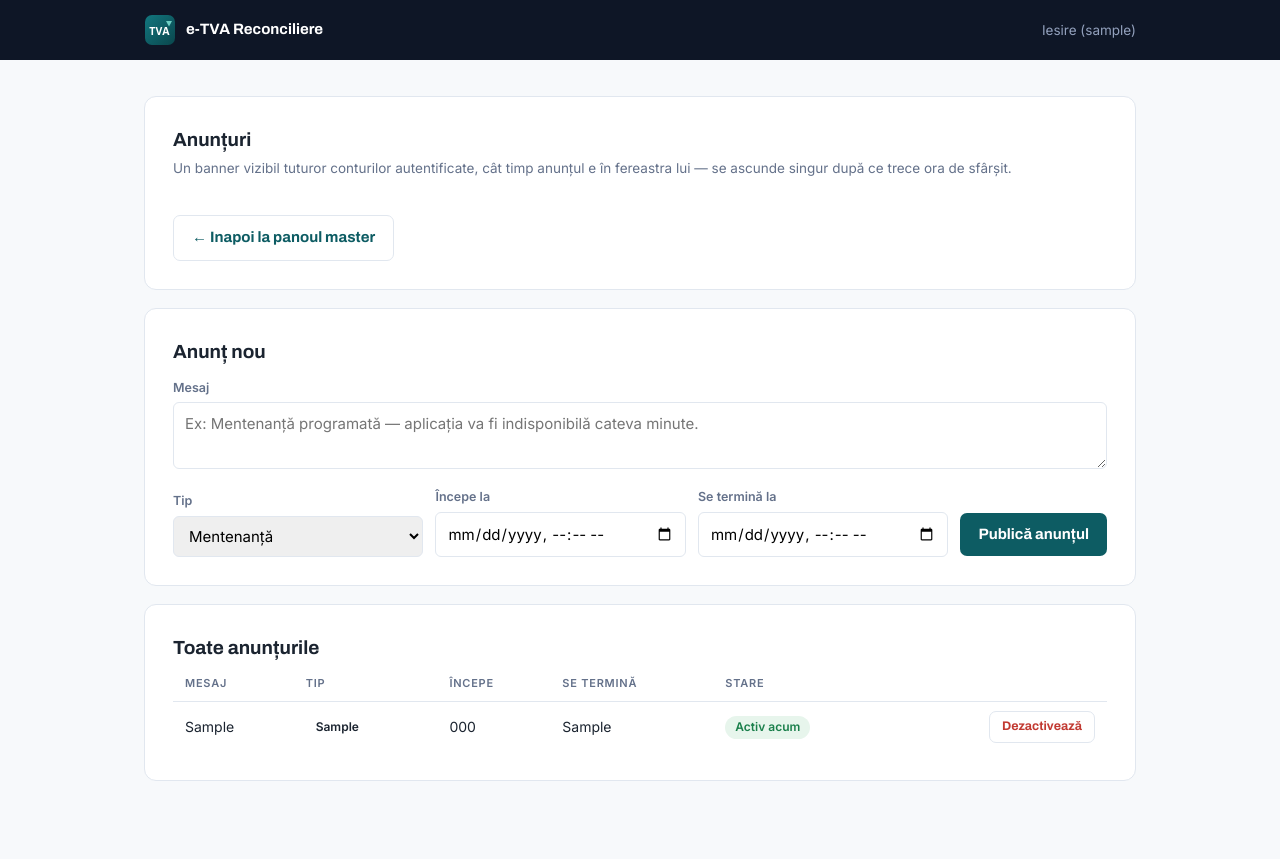
After one commit to JacobFrye091/e-TVA-Reconciliere, a Flask app: page /master/anunturi in a window 1280 px wide. The commit adds this page. Run offline with Flask 3, Linux system fonts and the light colour scheme; the visitor is signed in with stand-in values (Sample User, id 1); tables that the repository leaves empty hold one stand-in row (values such as "Sample post"); parts of the project's set-up code (start-up, migrations or seed data) failed here and were passed over.

Commit message:
Add a production announcements panel to the master dashboard
Master can now publish an announcement (Mentenanta, Incident, Lansare,
or Informativ), scoped to a start/end time window it picks - it shows
as a banner to every authenticated account while active, and hides
itself automatically once the window ends (or immediately, if
deactivated by hand).

- New announcements table (portal/db.py), master-only CRUD at
  /master/anunturi (create, list with computed status, deactivate).
- /api/anunt-activ - the one currently-active announcement (or null),
  polled by the SPA every 5 minutes so a banner posted mid-session
  still shows up without a reload.
- panou.html renders the banner server-side (no extra request); the
  SPA fetches it into a banner bar under the page header.
- Start/end times are taken as the server's own local clock, no
  timezone conversion - the master sets the window on the same machine
  the server runs on, matching how this project's environments work.

```diff
--- a/portal/app.py
+++ b/portal/app.py
@@ -385,7 +385,8 @@ def create_app(data_dir: str) -> Flask:
                                active=active, members=members,
                                subroles=FIRM_SUBROLES,
                                eroare=request.args.get("eroare"),
-                               mesaj=request.args.get("mesaj"))
+                               mesaj=request.args.get("mesaj"),
+                               anunt=_anunt_activ(), anunt_eticheta=ANUNT_ETICHETE)
 
     @app.post("/panou/firme")
     def add_firm():
@@ -642,6 +643,88 @@ def create_app(data_dir: str) -> Flask:
             xml_bytes, mimetype="application/xml",
             headers={"Content-Disposition":
                      f'attachment; filename="istoric_{target["username"]}.xml"'})
+
+    # ---------- master: anunturi in mediul de productie ----------
+    ANUNT_ETICHETE = {
+        pdb.ANUNT_TIP_MENTENANTA: "Mentenanță",
+        pdb.ANUNT_TIP_INCIDENT: "Incident",
+        pdb.ANUNT_TIP_LANSARE: "Lansare",
+        pdb.ANUNT_TIP_INFORMATIV: "Informativ",
+    }
+
+    def _anunt_activ():
+        """Cel mai recent anunt activ chiar acum (in fereastra lui de timp),
+        daca exista - afisat ca banner tuturor utilizatorilor autentificati.
+        Orele sunt luate ca atare (ora locala a serverului), fara conversie
+        de fus orar - masterul seteaza fereastra in ora lui, pe acelasi
+        calculator pe care ruleaza si serverul."""
+        acum = datetime.now().isoformat()
+        return conn.execute(
+            "SELECT * FROM announcements WHERE activ=1 "
+            "AND incepe_la<=? AND se_termina_la>=? "
+            "ORDER BY incepe_la DESC LIMIT 1", (acum, acum)).fetchone()
+
+    @app.get("/master/anunturi")
+    def master_anunturi():
+        user = current_user()
+        if user is None or not user["is_master"]:
+            return redirect(url_for("login"))
+        anunturi = conn.execute(
+            "SELECT * FROM announcements ORDER BY incepe_la DESC").fetchall()
+        return render_template("master_anunturi.html", user=user,
+                               anunturi=anunturi, tipuri=pdb.ANUNT_TIPURI,
+                               etichete=ANUNT_ETICHETE, acum=datetime.now().isoformat(),
+                               eroare=request.args.get("eroare"))
+
+    @app.post("/master/anunturi")
+    def creeaza_anunt():
+        user = current_user()
+        if user is None or not user["is_master"]:
+            return redirect(url_for("login"))
+        mesaj = request.form.get("mesaj", "").strip()
+        tip = request.form.get("tip", "")
+        incepe_la = request.form.get("incepe_la", "")
+        se_termina_la = request.form.get("se_termina_la", "")
+        if not mesaj or tip not in pdb.ANUNT_TIPURI or not incepe_la or not se_termina_la:
+            return redirect(url_for(
+                "master_anunturi", eroare="Toate campurile sunt obligatorii."))
+        try:
+            inceput_dt = datetime.fromisoformat(incepe_la)
+            sfarsit_dt = datetime.fromisoformat(se_termina_la)
+        except ValueError:
+            return redirect(url_for(
+                "master_anunturi", eroare="Data sau ora introdusa nu este valida."))
+        if sfarsit_dt <= inceput_dt:
+            return redirect(url_for(
+                "master_anunturi", eroare="Sfarsitul trebuie sa fie dupa inceput."))
+        conn.execute(
+            "INSERT INTO announcements(mesaj, tip, incepe_la, se_termina_la, "
+            "creat_de, creat_la) VALUES(?,?,?,?,?,?)",
+            (mesaj, tip, inceput_dt.isoformat(), sfarsit_dt.isoformat(),
+             user["username"], datetime.now().isoformat()))
+        conn.commit()
+        return redirect(url_for("master_anunturi"))
+
+    @app.post("/master/anunturi/<int:anunt_id>/dezactivare")
+    def dezactiveaza_anunt(anunt_id):
+        user = current_user()
+        if user is None or not user["is_master"]:
+            return redirect(url_for("login"))
+        conn.execute("UPDATE announcements SET activ=0 WHERE id=?", (anunt_id,))
+        conn.commit()
+        return redirect(url_for("master_anunturi"))
+
+    @app.get("/api/anunt-activ")
+    def anunt_activ_api():
+        """Public in interiorul aplicatiei autentificate - orice cont poate
+        intreba daca e vreun anunt activ acum, ca sa arate bannerul."""
+        if current_user() is None:
+            return jsonify(None)
+        anunt = _anunt_activ()
+        if anunt is None:
+            return jsonify(None)
+        return jsonify({"mesaj": anunt["mesaj"], "tip": anunt["tip"],
+                        "eticheta": ANUNT_ETICHETE.get(anunt["tip"], anunt["tip"])})
 
     # ---------- master: dev/testare/productie pipeline ----------
     @app.get("/master/pipeline")
--- a/portal/db.py
+++ b/portal/db.py
@@ -18,12 +18,21 @@ ROLE_PERMISSIONS = {
     "junior": DEFAULT_ROLES["Junior"],
 }
 
-# A firm is either its own taxpayer (self-reconciling PFA/SRL - gets an
-# auto-created client matching its own CUI, no separate client list to
-# manage) or an accounting firm juggling several clients' reconciliations.
+# A firm is either its own taxpayer (self-reconciling PFA/SRL, no clients -
+# see etva.clients) or an accounting firm juggling several clients' own
+# reconciliations.
 FIRM_TIP_DIRECT = "direct"
 FIRM_TIP_CONTABILITATE = "contabilitate"
 FIRM_TIPURI = (FIRM_TIP_DIRECT, FIRM_TIP_CONTABILITATE)
+
+# Categories a master-posted announcement can have - each gets its own
+# banner styling (see master_anunturi.html / the banner partial).
+ANUNT_TIP_MENTENANTA = "mentenanta"
+ANUNT_TIP_INCIDENT = "incident"
+ANUNT_TIP_LANSARE = "lansare"
+ANUNT_TIP_INFORMATIV = "informativ"
+ANUNT_TIPURI = (ANUNT_TIP_MENTENANTA, ANUNT_TIP_INCIDENT,
+               ANUNT_TIP_LANSARE, ANUNT_TIP_INFORMATIV)
 
 _SCHEMA = """
 CREATE TABLE IF NOT EXISTS firms(
@@ -47,6 +56,12 @@ CREATE TABLE IF NOT EXISTS firm_keys(
 CREATE TABLE IF NOT EXISTS pipeline_log(
   id INTEGER PRIMARY KEY, source_env TEXT NOT NULL, target_env TEXT NOT NULL,
   commit_hash TEXT NOT NULL, promoted_by TEXT NOT NULL, promoted_at TEXT NOT NULL);
+CREATE TABLE IF NOT EXISTS announcements(
+  id INTEGER PRIMARY KEY AUTOINCREMENT, mesaj TEXT NOT NULL,
+  tip TEXT NOT NULL DEFAULT 'informativ',
+  incepe_la TEXT NOT NULL, se_termina_la TEXT NOT NULL,
+  creat_de TEXT NOT NULL, creat_la TEXT NOT NULL,
+  activ INTEGER NOT NULL DEFAULT 1);
 """
 
 
--- /dev/null
+++ b/portal/templates/master_anunturi.html
@@ -0,0 +1,81 @@
+{% extends "base.html" %}
+{% block titlu %}Anunțuri — e-TVA Reconciliere{% endblock %}
+{% block estilo %}
+<style>
+textarea { width: 100%; padding: 9px 11px; border: 1px solid var(--border);
+  border-radius: 6px; font: inherit; resize: vertical; }
+textarea:focus { outline: 2px solid var(--accent); border-color: var(--accent); }
+.chip.tip-mentenanta { color: var(--warn); background: var(--warn-bg); }
+.chip.tip-incident { color: var(--danger); background: var(--danger-bg); }
+.chip.tip-lansare { color: var(--ok); background: var(--ok-bg); }
+.chip.tip-informativ { color: var(--accent); background: #e0efee; }
+.chip.stare-activ { color: var(--ok); background: var(--ok-bg); }
+.chip.stare-programat { color: var(--accent); background: #e0efee; }
+.chip.stare-expirat { color: var(--muted); background: var(--paper); }
+.an-mesaj { max-width: 360px; }
+</style>
+{% endblock %}
+{% block continut %}
+<main>
+  <div class="card" style="display:flex;justify-content:space-between;align-items:flex-start;gap:18px;flex-wrap:wrap">
+    <div>
+      <h2>Anunțuri</h2>
+      <p class="sub">Un banner vizibil tuturor conturilor autentificate, cât timp
+        anunțul e în fereastra lui — se ascunde singur după ce trece ora de sfârșit.</p>
+    </div>
+    <a class="btn" style="background:transparent;color:var(--accent);border:1px solid var(--border)"
+       href="/master">&larr; Inapoi la panoul master</a>
+  </div>
+
+  <div class="card">
+    <h2>Anunț nou</h2>
+    <form method="post" action="/master/anunturi">
+      <label for="mesaj">Mesaj</label>
+      <textarea id="mesaj" name="mesaj" rows="2" required
+                placeholder="Ex: Mentenanță programată — aplicația va fi indisponibilă cateva minute."></textarea>
+      <div class="rand">
+        <div><label for="tip">Tip</label>
+          <select id="tip" name="tip">
+            {% for t in tipuri %}<option value="{{ t }}">{{ etichete[t] }}</option>{% endfor %}
+          </select></div>
+        <div><label for="incepe_la">Începe la</label>
+          <input id="incepe_la" name="incepe_la" type="datetime-local" required></div>
+        <div><label for="se_termina_la">Se termină la</label>
+          <input id="se_termina_la" name="se_termina_la" type="datetime-local" required></div>
+        <button type="submit">Publică anunțul</button>
+      </div>
+    </form>
+    {% if eroare %}<p class="eroare">{{ eroare }}</p>{% endif %}
+  </div>
+
+  <div class="card">
+    <h2>Toate anunțurile</h2>
+    <table>
+      <tr><th>Mesaj</th><th>Tip</th><th>Începe</th><th>Se termină</th><th>Stare</th><th></th></tr>
+      {% for a in anunturi %}
+      <tr>
+        <td class="an-mesaj">{{ a['mesaj'] }}</td>
+        <td><span class="chip tip-{{ a['tip'] }}">{{ etichete.get(a['tip'], a['tip']) }}</span></td>
+        <td>{{ a['incepe_la'][:16]|replace('T', ' ') }}</td>
+        <td>{{ a['se_termina_la'][:16]|replace('T', ' ') }}</td>
+        <td>
+          {% if not a['activ'] %}<span class="chip stare-expirat">Dezactivat</span>
+          {% elif a['se_termina_la'] < acum %}<span class="chip stare-expirat">Expirat</span>
+          {% elif a['incepe_la'] > acum %}<span class="chip stare-programat">Programat</span>
+          {% else %}<span class="chip stare-activ">Activ acum</span>{% endif %}
+        </td>
+        <td style="text-align:right">
+          {% if a['activ'] and a['se_termina_la'] >= acum %}
+          <form class="inline" method="post" action="/master/anunturi/{{ a['id'] }}/dezactivare">
+            <button class="mic" type="submit">Dezactivează</button>
+          </form>
+          {% endif %}
+        </td>
+      </tr>
+      {% else %}
+      <tr><td colspan="6" style="color:var(--muted)">Niciun anunț publicat inca.</td></tr>
+      {% endfor %}
+    </table>
+  </div>
+</main>
+{% endblock %}
```
Also changed, not shown: portal/templates/master.html (+8 -0 lines), portal/templates/panou.html (+16 -0 lines), tests/test_portal.py (+158 -0 lines), web/index.html (+23 -0 lines).
